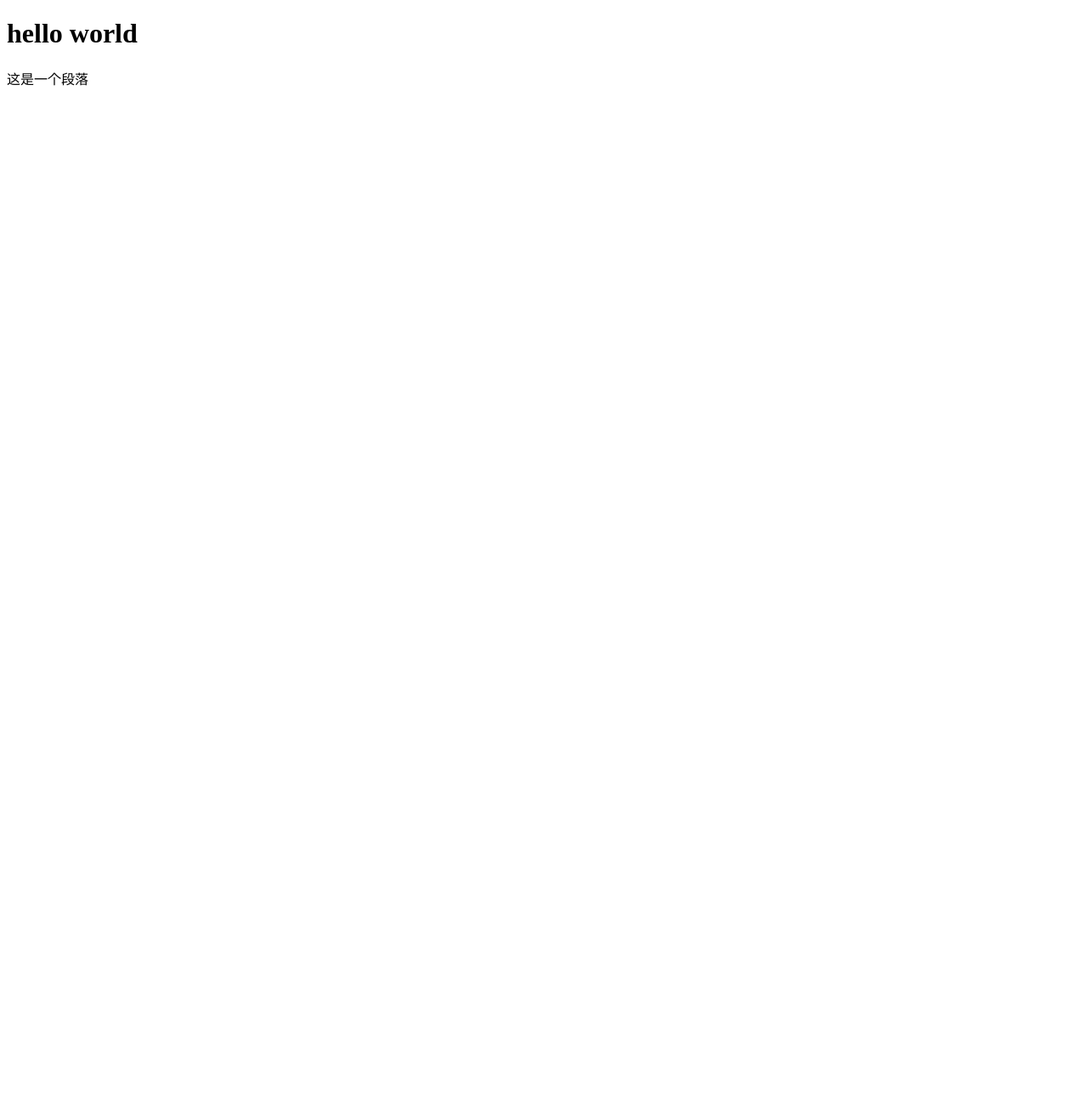
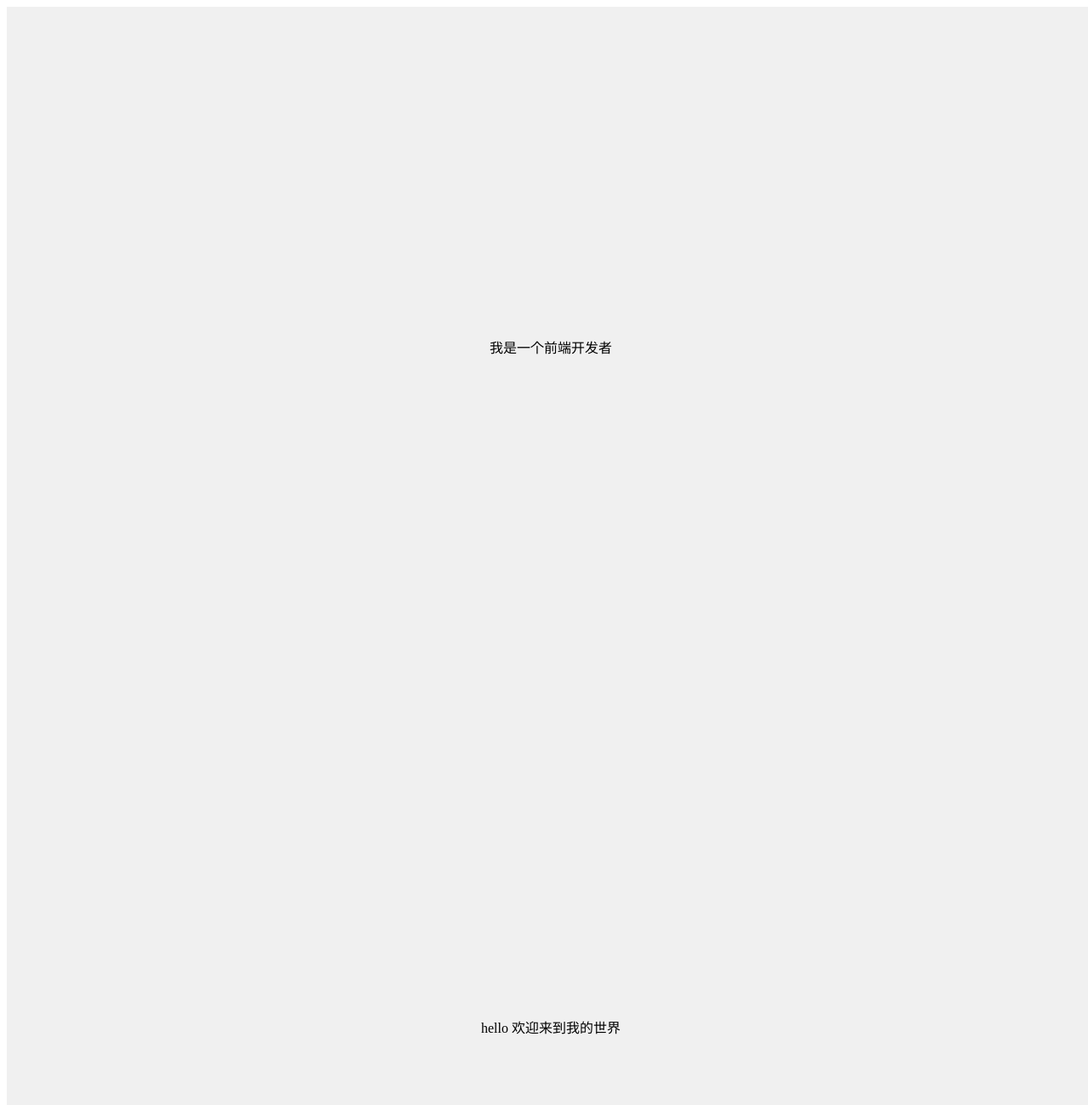
Before and after one commit to yuluohansha/yuluohans, a plain HTML site: page index.html in a window 1280 px wide. Shown: the top 1300 px of the page at 85% size. Before the commit the page ends 800 px from the top, so only its background shows below. Drawn offline with Linux system fonts and the light colour scheme.

Commit message:
Update index.html

```diff
--- a/index.html
+++ b/index.html
@@ -4,9 +4,31 @@
     <meta charset="UTF-8">
     <meta name="viewport" content="width=device-width, initial-scale=1.0">
     <title>Document</title>
+    <style>
+        .container {
+            display: flex;
+            justify-content: center;
+            align-items: center;
+            height: 100vh;
+            width: 100vw;
+            background-color: #f0f0f0;
+        }
+        .header {
+            display: flex;
+            justify-content: center;
+            align-items: center;
+            height: 100vh;
+            width: 100vw;
+            background-color: #f0f0f0;
+        }
+    </style>
 </head>
 <body>
-    <h1>hello world</h1>
-    <p>这是一个段落</p>
+    <div class="container">
+        <p>我是一个前端开发者</p>
+    </div>
+    <div class="header">
+        <p>hello 欢迎来到我的世界</p>
+    </div>
 </body>
 </html>
```
